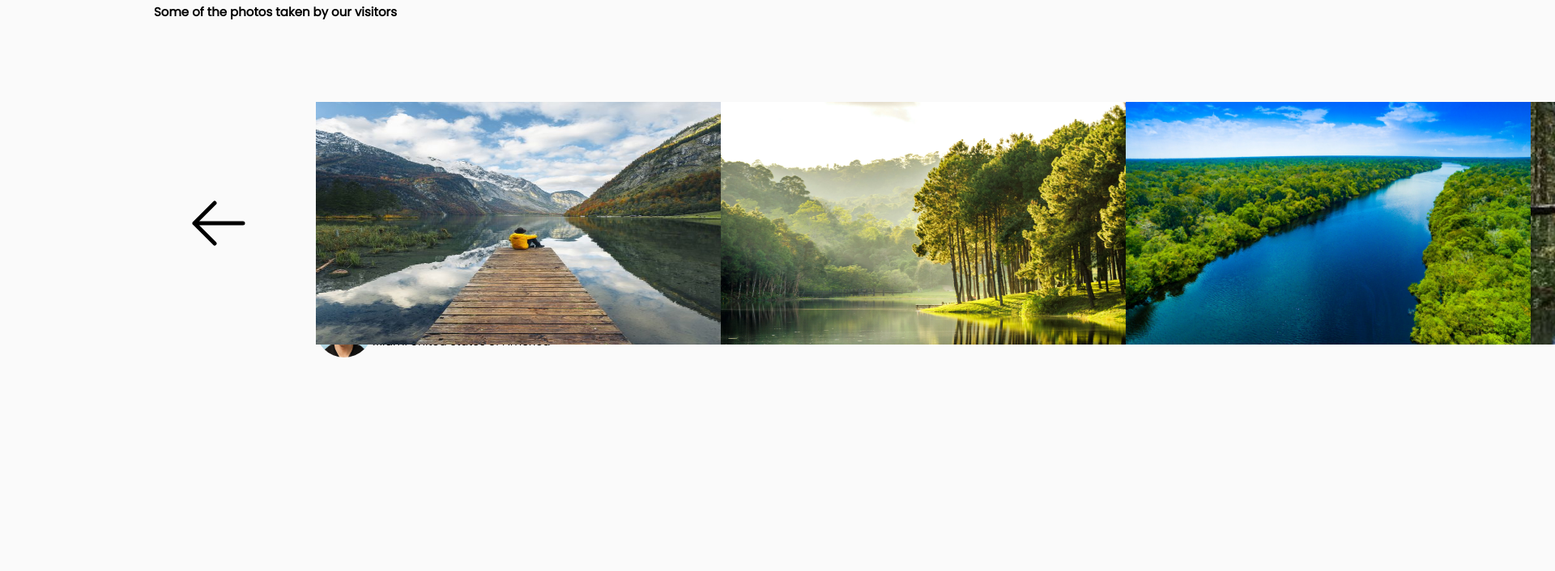
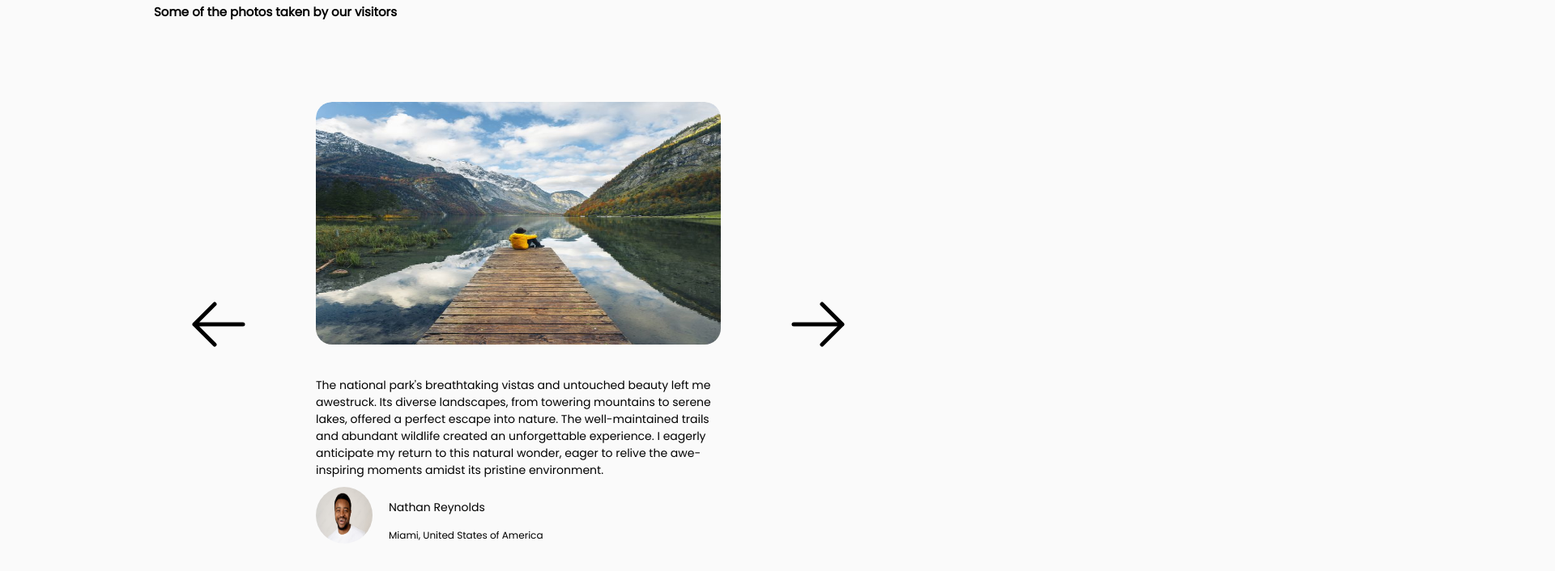
Before and after one commit to MarioMilosevic/Responsive-layout, a website built with Vite: page index.html in a window 1280 px wide. Shown: the part 858-1564 px from the top of the page at 81% size, 1920 px wide, since content can reach past the window. Before the commit the page ends 1304 px from the top, so only its background shows below. Built offline with nearby package versions, Linux system fonts and the light colour scheme; files whose address does not match are found by name.

Commit message:
Adjust picture and font size

```diff
--- a/index.html
+++ b/index.html
@@ -90,17 +90,25 @@
               </div>
               <div class="content">
                 <p>
-                  The national park's breathtaking vistas and untouched beauty left me awestruck. Its diverse landscapes, from towering mountains to serene lakes, offered a perfect escape into nature. The well-maintained trails and abundant wildlife created an unforgettable experience. I eagerly anticipate my return to this natural wonder, eager to relive the awe-inspiring moments amidst its pristine environment.
+                  The national park's breathtaking vistas and untouched beauty
+                  left me awestruck. Its diverse landscapes, from towering
+                  mountains to serene lakes, offered a perfect escape into
+                  nature. The well-maintained trails and abundant wildlife
+                  created an unforgettable experience. I eagerly anticipate my
+                  return to this natural wonder, eager to relive the
+                  awe-inspiring moments amidst its pristine environment.
                 </p>
                 <div class="personInfo">
-                  <img src="/img/face2.jpg" alt="face2" />
+                  <img src="/img/face1.jpg" alt="face1" />
                   <div class="namePlace">
                     <p>Nathan Reynolds</p>
-                    <p>Miami United States of America</p>
+                    <p class="location">Miami, United States of America</p>
                   </div>
                 </div>
               </div>
             </div>
+
+
             <img src="/img/nature2.webp" alt="nature2" class="img2" />
             <img src="/img/nature3.jpg" alt="nature3" class="img3" />
             <img src="/img/nature4.jpg" alt="nature4" class="img4" />
--- a/style.css
+++ b/style.css
@@ -17,9 +17,10 @@ html {
 body {
   display: flex;
   justify-content: center;
-  align-items: center;
+  align-items: flex-start;
   background-color: var(--color-gray-light);
   font-family: "Poppins", sans-serif;
+  height: 5000px;
 }
 
 #app {
@@ -136,21 +137,22 @@ h1 {
 
 .sliderContent{
   width: 100%;
-  /* overflow: hidden; */
   width: 50rem;
-  height: 10rem;
 }
 
 .sliderImg {
   display: flex;
   position: relative;
+  width: 50rem;
+  height: 55rem;
+  overflow: hidden;
   border-radius: 2em;
-  width: 50rem;
-  height: 30rem;
 }
 .imgDiv {
   width: 100%;
-  height: 100%;
+  height: 60%;
+  border-radius: 2em;
+
 }
 
 .content {
@@ -160,8 +162,8 @@ h1 {
   justify-content: space-between;
   align-items: center;
   margin: 1rem auto;
-  /* border: 2px solid black; */
-  /* min-height: 100%; */
+  height: 40%;
+
 }
 .content img {
   width: 7rem;
@@ -180,6 +182,7 @@ h1 {
   flex-direction: column;
   justify-content: space-evenly;
   align-items: center;
+  margin-left: 2rem;
 }
 .img1,
 .img2,
@@ -189,6 +192,7 @@ h1 {
   height: 30rem;
   position: absolute;
   top: 0;
+ border-radius: 2rem;
 }
 
 .img1 {
@@ -212,6 +216,10 @@ h1 {
   /* border: 1px solid black; */
   display: flex;
   height: 100%;
+}
+
+.location{
+  font-size: 1.2rem !important;
 }
 
 .sliderButtons {
```
